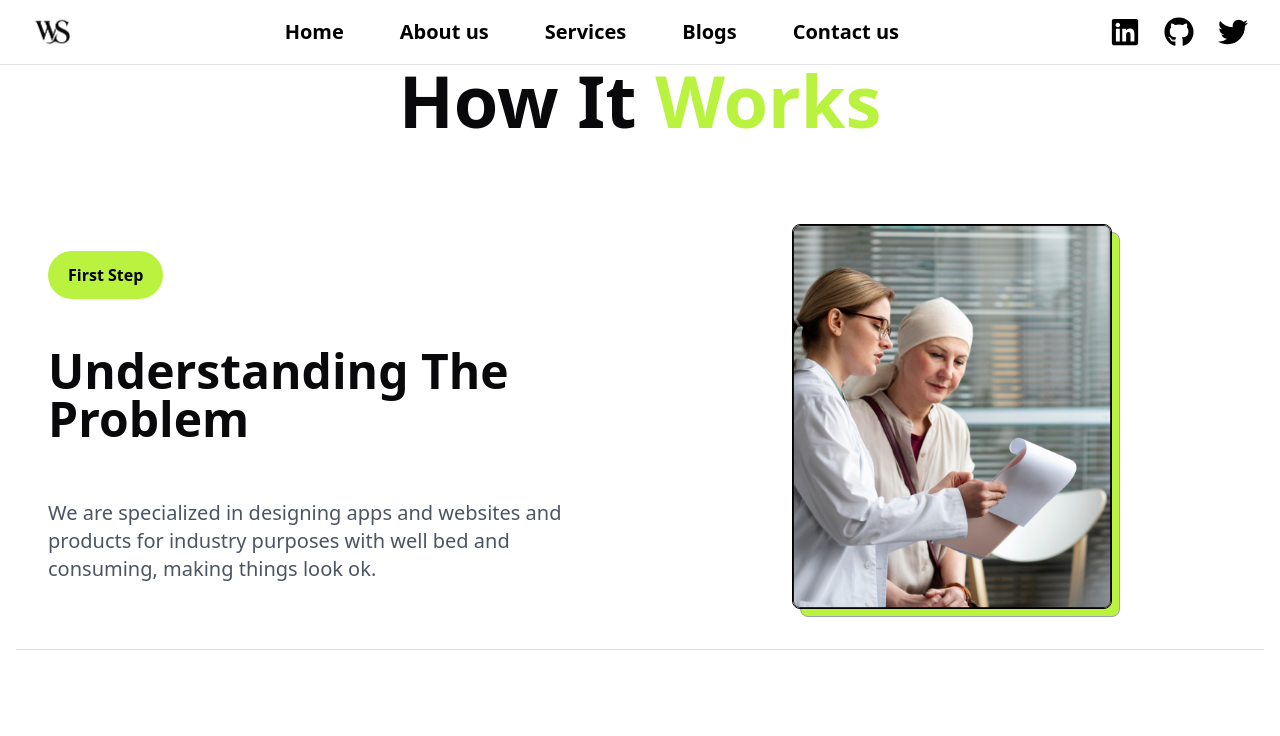
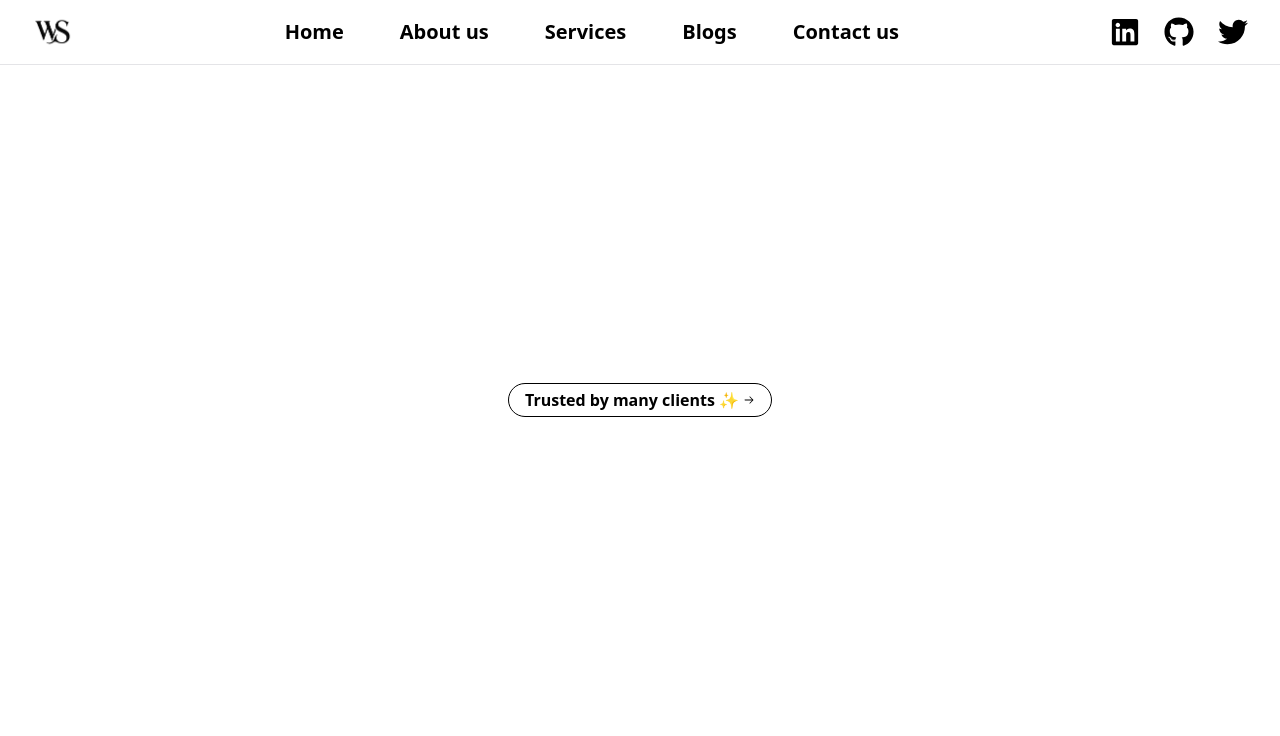
Before and after one commit to Sandipan-seth/WebWorkStudioPage, a React (Vite) app: page / in a window 1280 px wide. Shown: the top 736 px of the page. Built offline with nearby package versions, Linux system fonts and the light colour scheme.

Commit message:
Update the text section

```diff
--- a/package.json
+++ b/package.json
@@ -10,6 +10,7 @@
     "preview": "vite preview"
   },
   "dependencies": {
+    "@radix-ui/react-icons": "^1.3.2",
     "@tabler/icons-react": "^3.31.0",
     "class-variance-authority": "^0.7.1",
     "clsx": "^2.1.1",
--- /dev/null
+++ b/src/components/HomeComponents/Animationtext/AnimationText.jsx
@@ -0,0 +1,21 @@
+import { ArrowRightIcon } from "@radix-ui/react-icons";
+
+import { cn } from "@/lib/utils";
+import { AnimatedShinyText } from "@/components/magicui/animated-shiny-text";
+
+export function AnimatedShinyTextDemo() {
+  return (
+    <div className="z-10 flex min-h-64 items-center justify-center">
+      <div
+        className={cn(
+          "group rounded-full cursor-pointer border border-black text-base text-black dark:border-white/5 dark:bg-neutral-900 dark:text-white"
+        )}
+      >
+        <AnimatedShinyText className="inline-flex items-center justify-center px-4 py-1 font-semibold text-black dark:text-white">
+          <span>Trusted by many clients ✨</span>
+          <ArrowRightIcon className="ml-1 size-3 transition-transform duration-300 ease-in-out group-hover:translate-x-0.5" />
+        </AnimatedShinyText>
+      </div>
+    </div>
+  );
+}
--- /dev/null
+++ b/src/components/HomeComponents/Landingpage.jsx
@@ -0,0 +1,13 @@
+import { AnimatedShinyTextDemo } from "./Animationtext/AnimationText";
+
+function Landingpage(){
+    return (
+        <>
+            <div className="flex justify-center items-center h-screen">
+                <AnimatedShinyTextDemo/>
+            </div>
+        </>
+    )
+}
+
+export default Landingpage;
--- /dev/null
+++ b/src/components/magicui/animated-shiny-text.jsx
@@ -0,0 +1,19 @@
+import { cn } from "@/lib/utils";
+
+export const AnimatedShinyText = ({
+  children,
+  className,
+  ...props
+}) => {
+  return (
+    <span
+      className={cn(
+        "mx-auto max-w-md text-neutral-600/70 dark:text-neutral-400/70",
+        className
+      )}
+      {...props}
+    >
+      {children}
+    </span>
+  );
+};
--- a/src/index.css
+++ b/src/index.css
@@ -56,6 +56,9 @@
     --chart-4: 280 65% 60%;
     --chart-5: 340 75% 55%
   }
+  .theme {
+    --animate-shiny-text: shiny-text 8s infinite
+  }
 }
 
 @layer base {
@@ -66,3 +69,14 @@
     @apply bg-background text-foreground;
   }
 }
+
+@theme inline {
+  @keyframes shiny-text {
+  0%, 90%, 100% {
+    background-position: calc(-100% - var(--shiny-width)) 0;
+    }
+  30%, 60% {
+    background-position: calc(100% + var(--shiny-width)) 0;
+    }
+  }
+}
--- a/src/pages/Home.jsx
+++ b/src/pages/Home.jsx
@@ -2,12 +2,14 @@ import React from 'react'
 import HowItWork from '../components/HomeComponents/HowItWork'
 import TakeALook from '../components/HomeComponents/TakeALook'
 import Navbar from '@/components/Navbar/Navbar'
+import Landingpage from '@/components/HomeComponents/Landingpage'
 
 
 const Home = () => {
   return (
     <div className='min-w-screen bg-white relative'>
       <Navbar/>
+      <Landingpage/>
       <HowItWork />
       <TakeALook />
     </div>
```
Also changed, not shown: 1 other file (tests, documents, lock files or other folders).
